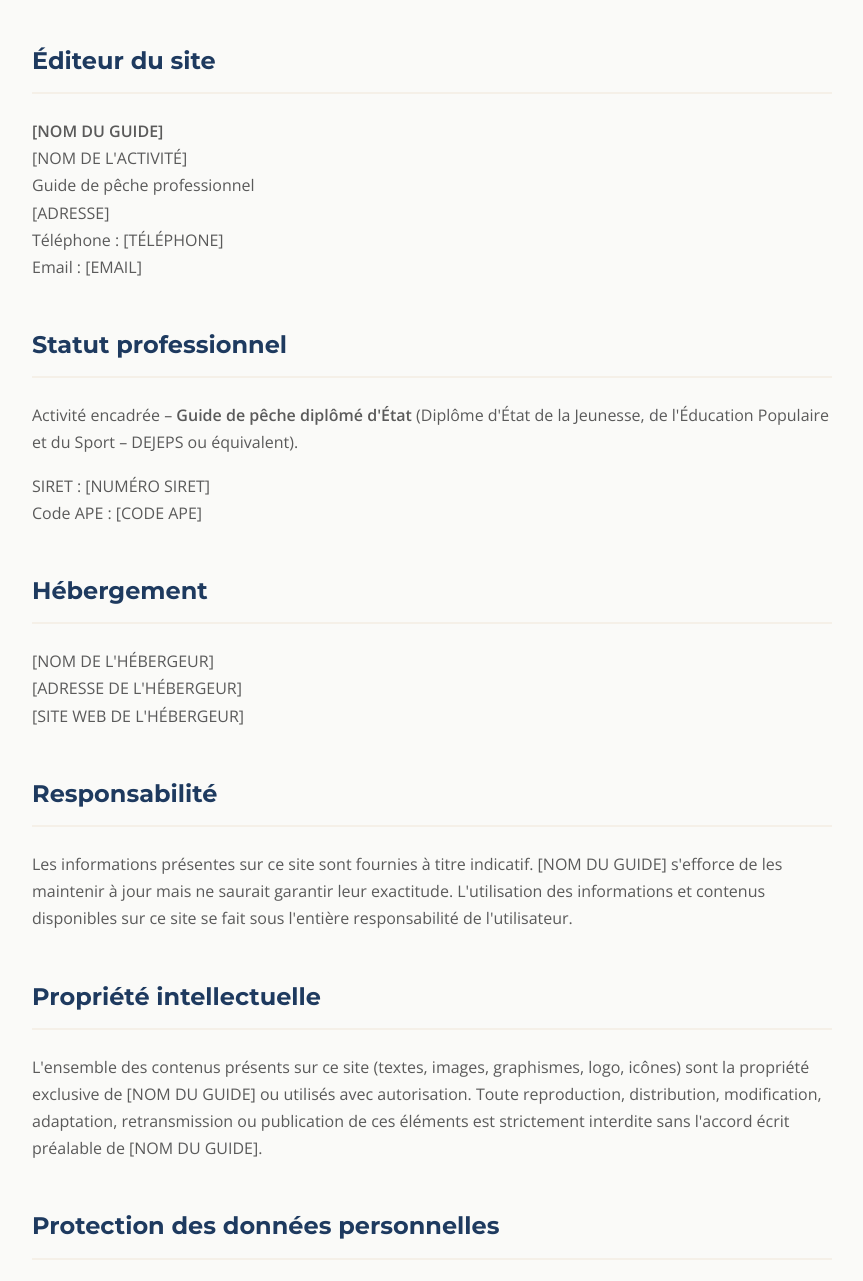
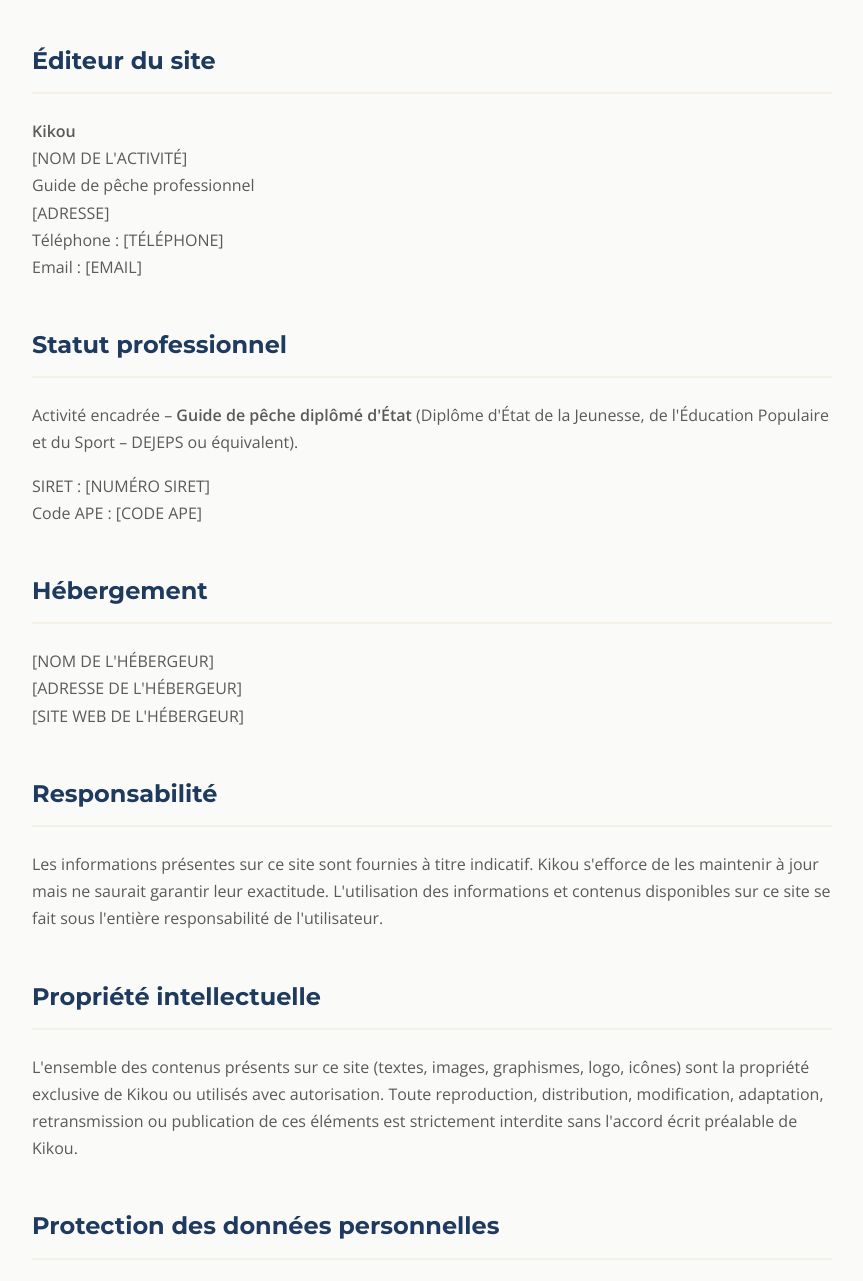
Before and after one commit to Alexraiden/guide-peche-paca, a plain HTML site: page mentions-legales.html in a window 1280 px wide. Shown: the part 380-1661 px from the top of the page, without its empty margins (208-1071 px from the left). Drawn offline with nearby package versions, Linux system fonts and the light colour scheme.

Commit message:
Ajout du nom du guide: Kikou

```diff
--- a/mentions-legales.html
+++ b/mentions-legales.html
@@ -62,7 +62,7 @@
 
                 <h2>Éditeur du site</h2>
                 <p>
-                    <strong>[NOM DU GUIDE]</strong><br>
+                    <strong>Kikou</strong><br>
                     [NOM DE L'ACTIVITÉ]<br>
                     Guide de pêche professionnel<br>
                     [ADRESSE]<br>
@@ -89,7 +89,7 @@
 
                 <h2>Responsabilité</h2>
                 <p>
-                    Les informations présentes sur ce site sont fournies à titre indicatif. [NOM DU GUIDE] s'efforce de
+                    Les informations présentes sur ce site sont fournies à titre indicatif. Kikou s'efforce de
                     les maintenir à jour mais ne saurait garantir leur exactitude. L'utilisation des informations et
                     contenus disponibles sur ce site se fait sous l'entière responsabilité de l'utilisateur.
                 </p>
@@ -97,9 +97,9 @@
                 <h2>Propriété intellectuelle</h2>
                 <p>
                     L'ensemble des contenus présents sur ce site (textes, images, graphismes, logo, icônes) sont la
-                    propriété exclusive de [NOM DU GUIDE] ou utilisés avec autorisation. Toute reproduction,
+                    propriété exclusive de Kikou ou utilisés avec autorisation. Toute reproduction,
                     distribution, modification, adaptation, retransmission ou publication de ces éléments est
-                    strictement interdite sans l'accord écrit préalable de [NOM DU GUIDE].
+                    strictement interdite sans l'accord écrit préalable de Kikou.
                 </p>
 
                 <h2>Protection des données personnelles</h2>
```
Also changed, not shown: a-propos.html (+4 -4 lines), index.html (+2 -2 lines).
